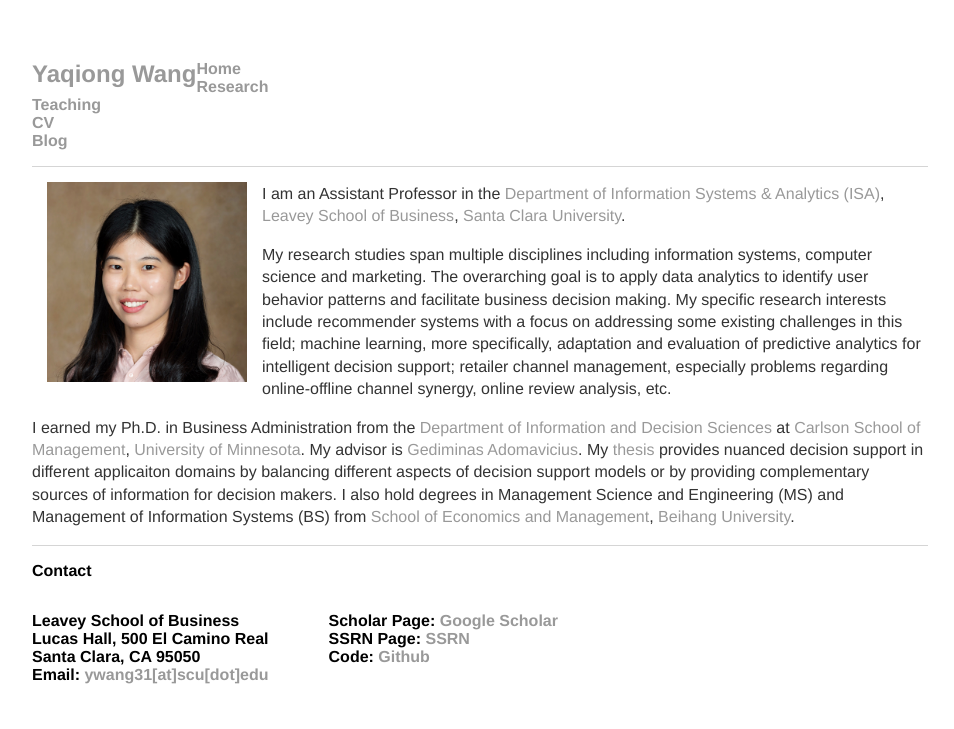
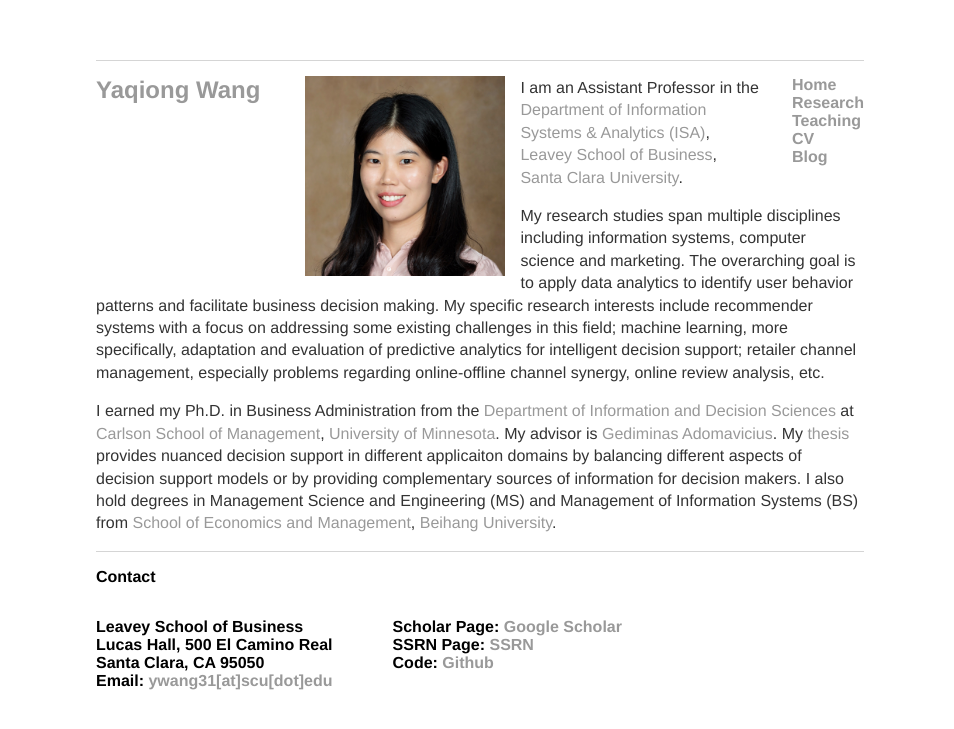
Before and after one commit to YaqiongWang/PersonalWeb, a Jekyll site: the page built from index.html, in a window 1280 px wide. Shown: the top 729 px of the page, without its empty margins (160-1114 px from the left). Built offline with Jekyll 4.4.1, drawn with Linux system fonts in a browser that asks for light colours.

Commit message:
Update main.css

```diff
--- a/css/main.css
+++ b/css/main.css
@@ -1,9 +1,6 @@
 body {
     margin: 60px auto;
-    width: 70%;
-}
-.nav{
-    display:inline;
+    width: 60%;
 }
 nav ul{
     font-family:'Helvetica', 'Arial', 'Sans-Serif';
@@ -11,13 +8,19 @@ nav ul{
     list-style: none;
     font-weight: bold;
 }
-#navtitle ul li{
-    float: left;
-    margin-right: 20px;
+#navtitle {
+  float:left;
+  margin-right: 30px;
 }
-#navmenu ul li{
-    float: right;
-    margin-right: 0px;
+#navtitle ul li {
+  margin-right: 20px;
+}
+#navmenu {
+  float:right;
+  margin-left: 30px;
+}
+#navmenu ul li {
+  margin-right: 20px;
 }
 .pagetitle{
     font-size: 1.5em;
```
